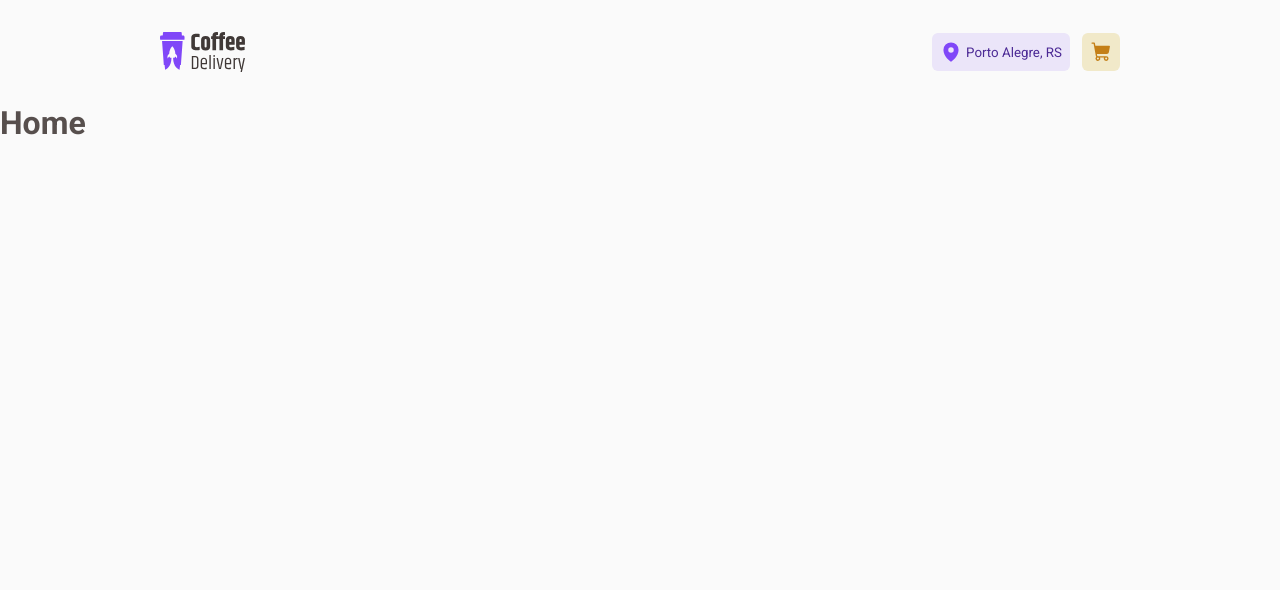
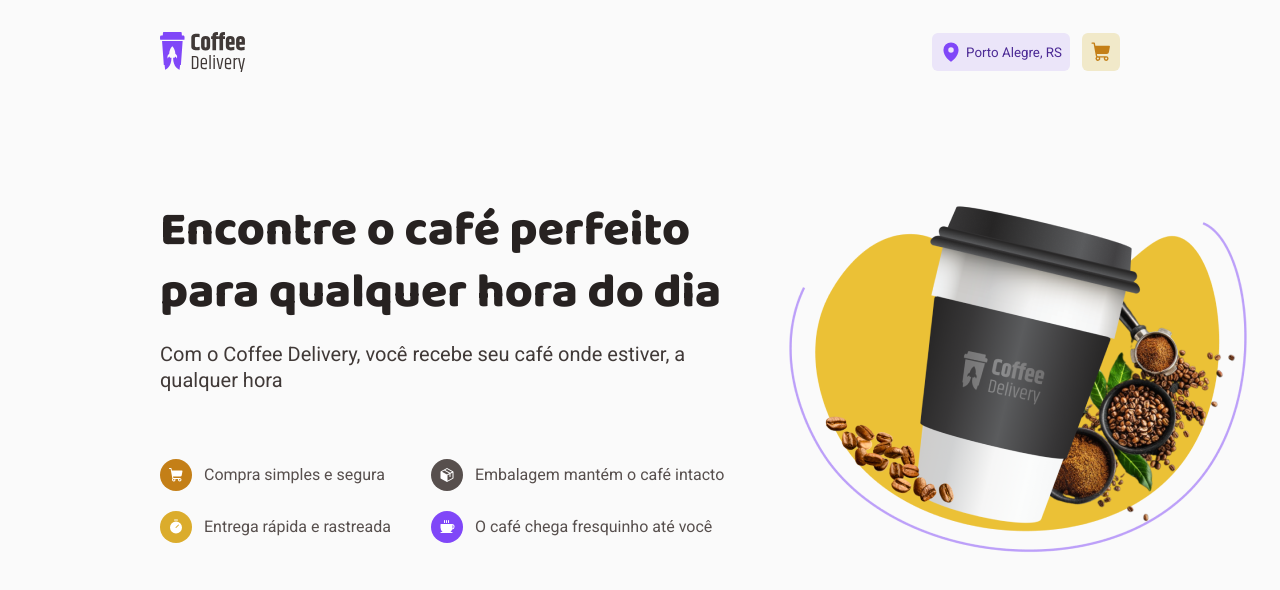
Before and after one commit to mrgalopes/coffee-delivery-react, a React (Vite) app: page / in a window 1280 px wide. Shown: the top 590 px of the page. Built offline with nearby package versions, Linux system fonts and the light colour scheme.

Commit message:
feat: create and style hero section of home page

```diff
--- a/index.html
+++ b/index.html
@@ -5,7 +5,7 @@
     <link rel="preconnect" href="https://fonts.googleapis.com" />
     <link rel="preconnect" href="https://fonts.gstatic.com" crossorigin />
     <link
-      href="https://fonts.googleapis.com/css2?family=Baloo+2:wght@700,800&family=Roboto:wght@400;700&display=swap"
+      href="https://fonts.googleapis.com/css2?family=Baloo+2:wght@700&family=Baloo+2:wght@800&family=Roboto:wght@400;700&display=swap"
       rel="stylesheet"
     />
     <link rel="icon" type="image/svg+xml" href="/vite.svg" />
--- a/src/pages/Home/index.tsx
+++ b/src/pages/Home/index.tsx
@@ -1,3 +1,55 @@
+import {
+  HeroSection,
+  HeroText,
+  HomeContainer,
+  Icon,
+  ProductDescription,
+} from "./styles";
+import HeroImg from "../../assets/Hero.png";
+import { Coffee, Package, ShoppingCart, Timer } from "@phosphor-icons/react";
+
 export function Home() {
-  return <h1>Home</h1>;
+  return (
+    <HomeContainer>
+      <HeroSection>
+        <HeroText>
+          <h1>Encontre o café perfeito para qualquer hora do dia</h1>
+          <h2>
+            Com o Coffee Delivery, você recebe seu café onde estiver, a qualquer
+            hora
+          </h2>
+
+          <ProductDescription>
+            <div>
+              <Icon $variant="yellow-dark">
+                <ShoppingCart weight="fill" />
+              </Icon>
+              Compra simples e segura
+            </div>
+            <div>
+              <Icon $variant="base-text">
+                <Package weight="fill" />
+              </Icon>
+              Embalagem mantém o café intacto
+            </div>
+            <div>
+              <Icon $variant="yellow">
+                <Timer weight="fill" />
+              </Icon>
+              Entrega rápida e rastreada
+            </div>
+            <div>
+              <Icon $variant="purple">
+                <Coffee weight="fill" />
+              </Icon>
+              O café chega fresquinho até você
+            </div>
+          </ProductDescription>
+        </HeroText>
+        <div>
+          <img src={HeroImg} alt="copo de café" />
+        </div>
+      </HeroSection>
+    </HomeContainer>
+  );
 }
--- a/src/pages/Home/styles.ts
+++ b/src/pages/Home/styles.ts
@@ -0,0 +1,60 @@
+import styled from "styled-components";
+import { defaultTheme } from "../../styles/themes/defaultTheme";
+
+export const HomeContainer = styled.main`
+  padding: 6rem 10rem;
+`
+
+export const HeroSection = styled.section`
+  display: flex;
+  gap: 3.5rem;
+`
+
+export const HeroText = styled.div`
+  max-width: 36.75rem;
+  h1 {
+    font-family: "Baloo 2", sans-serif;
+    font-weight: 800;
+    font-size: 3rem;
+    line-height: 1.3;
+    color: ${props => props.theme["base-title"]}
+  }
+
+  h2 {
+    margin-top: 1rem;
+    font-weight: 500;
+    font-size: 1.25rem;
+    line-height: 1.3;
+    color: ${props => props.theme["base-subtitle"]}
+  }
+`
+
+export const ProductDescription = styled.div`
+  margin-top: 4.125rem;
+
+  display: grid;
+  grid-template-columns: max-content max-content;
+  gap: 1.25rem 2.5rem;
+
+  div {
+    display: flex;
+    align-items: center;
+    gap: 0.75rem;
+  }
+`
+
+interface IconProps {
+  $variant: keyof typeof defaultTheme;
+}
+
+export const Icon = styled.span<IconProps>`
+  display: flex;
+  align-items: center;
+  justify-content: center;
+  border-radius: 50%;
+  height: 2rem;
+  width: 2rem;
+
+  background-color: ${props => props.theme[props.$variant]};
+  color: white;
+`
```
Also changed, not shown: src/assets/Hero.png (added).
